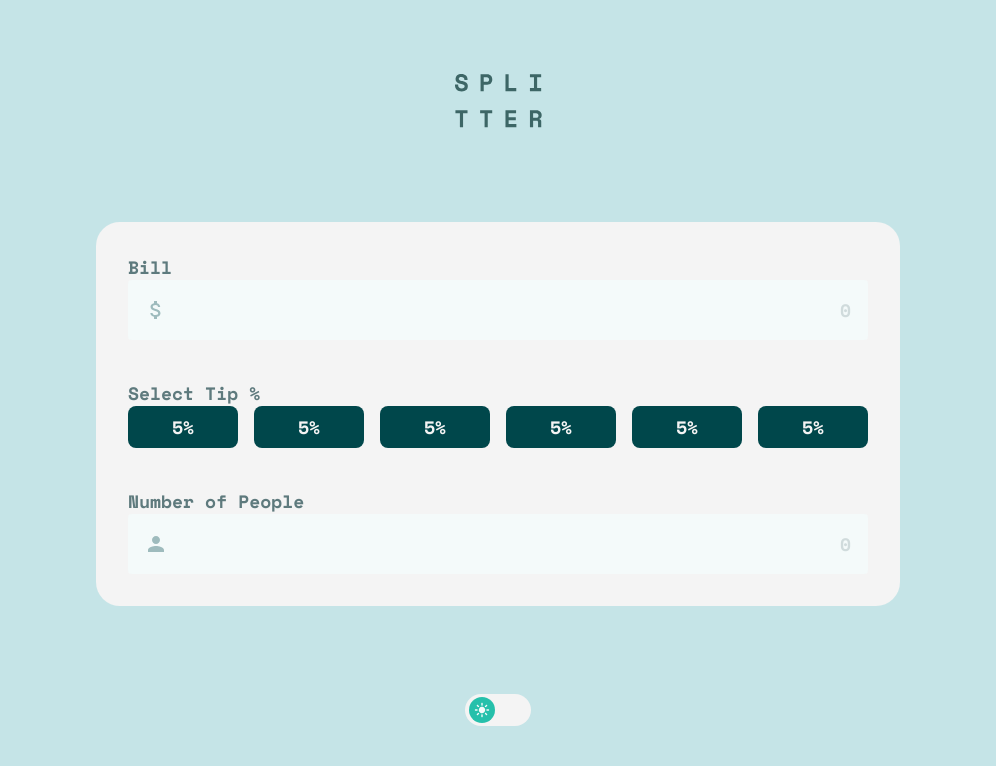
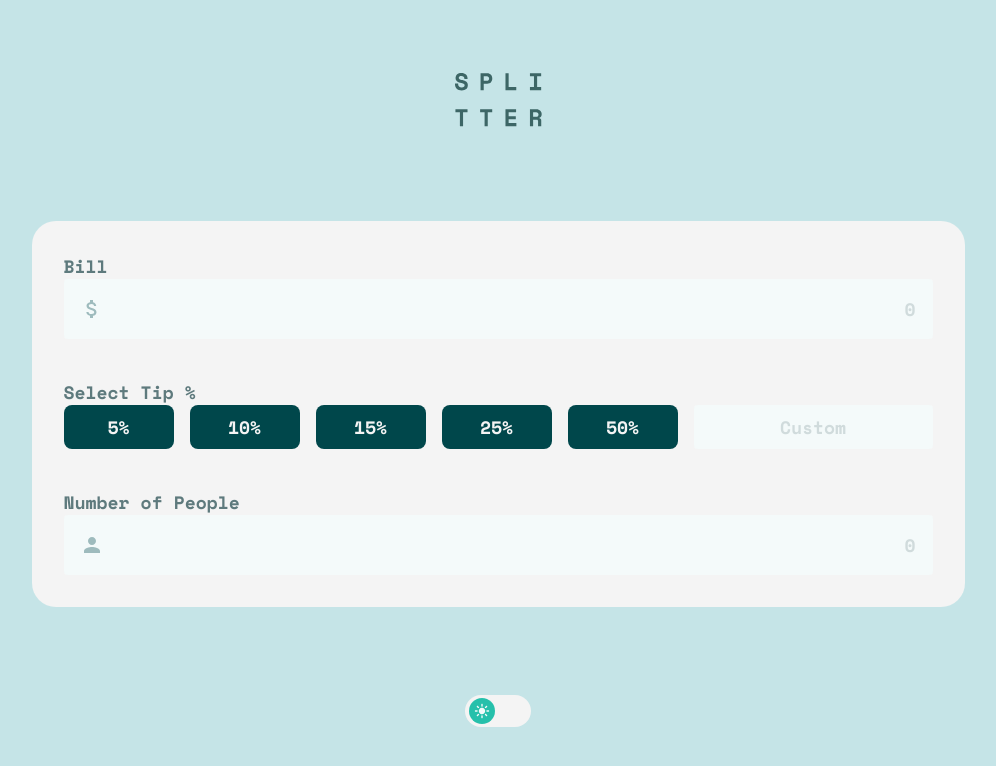
Before and after one commit to decioneto/tip-calculator-react, a React (Vite) app: page / in a window 1280 px wide. Shown: the top 766 px of the page, without its empty margins (142-1138 px from the left). Built offline with nearby package versions, Linux system fonts and the light colour scheme.

Commit message:
input custom value

```diff
--- a/src/components/Calculator/index.tsx
+++ b/src/components/Calculator/index.tsx
@@ -10,7 +10,8 @@ import {
   SelectTip,
   Title,
   TipButtonsList,
-  ResultScreenSide
+  ResultScreenSide,
+  InputCustom
 
 } from './styles';
 
@@ -31,11 +32,11 @@ function Calculator() {
 
           <TipButtonsList>
             <Button>5%</Button>
-            <Button>5%</Button>
-            <Button>5%</Button>
-            <Button>5%</Button>
-            <Button>5%</Button>
-            <Button>5%</Button>
+            <Button>10%</Button>
+            <Button>15%</Button>
+            <Button>25%</Button>
+            <Button>50%</Button>
+            <InputCustom type='text' placeholder='Custom'/>
           </TipButtonsList>
         </SelectTip>
 
--- a/src/components/Calculator/styles.ts
+++ b/src/components/Calculator/styles.ts
@@ -29,3 +29,17 @@ export const TipButtonsList = styled.div`
 `;
 
 export const ResultScreenSide = styled.div``;
+
+export const InputCustom = styled.input`
+  border: 1px solid transparent;
+  border-radius: 4px;
+  background-color: ${props => props.theme.colors.backgroundInput};
+  outline: none;
+  padding: 0.5rem;
+  color: ${props => props.theme.colors.secondary};
+  text-align: center;
+
+  &::placeholder {
+    color: ${props => props.theme.colors.placeholdertInput}
+  }
+`;
```
